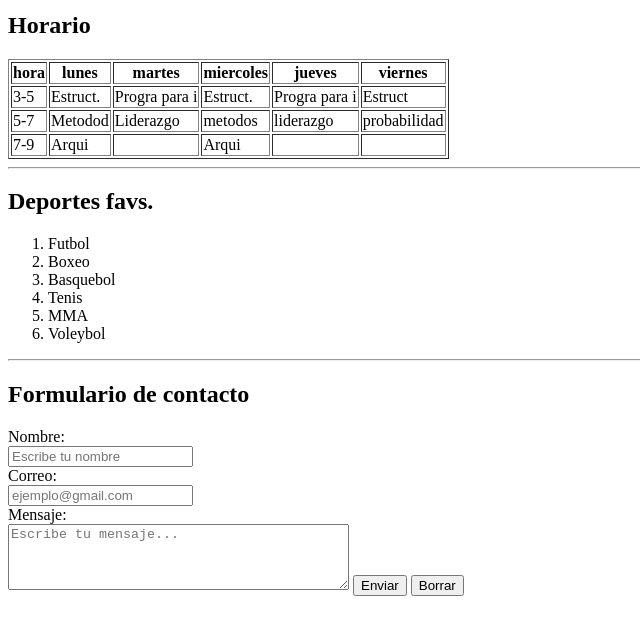
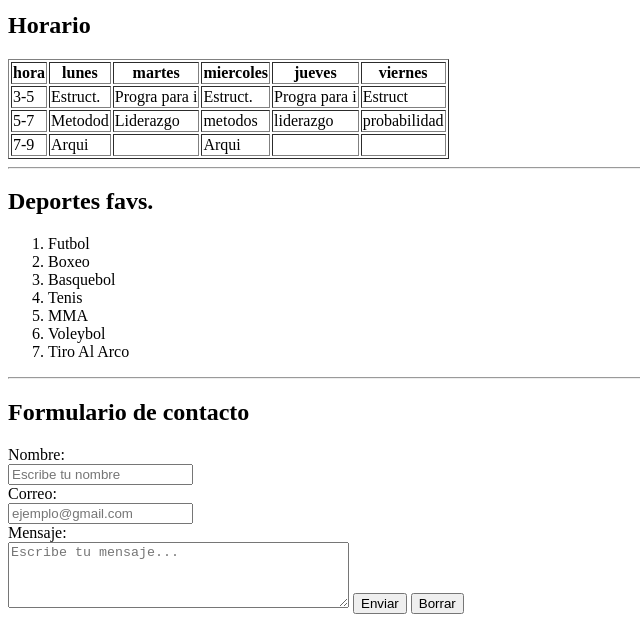
Before and after one commit to JMauricioGG/PRPARAI, a plain HTML site: page Act1/index.html in a window 1280 px wide. Shown: the part 637-1259 px from the top of the page, without its empty margins (0-640 px from the left). Drawn offline with Linux system fonts and the light colour scheme.

Commit message:
Rama Uno

```diff
--- a/Act1/index.html
+++ b/Act1/index.html
@@ -71,6 +71,7 @@ Biografia: <a href="https://es.wikipedia.org/wiki/Kanye_West" target="_blank">Wi
 <li>Tenis</li>
 <li>MMA</li>
 <li>Voleybol</li>
+<li>Tiro Al Arco</li>
 </ol>
 
 <hr>
```
